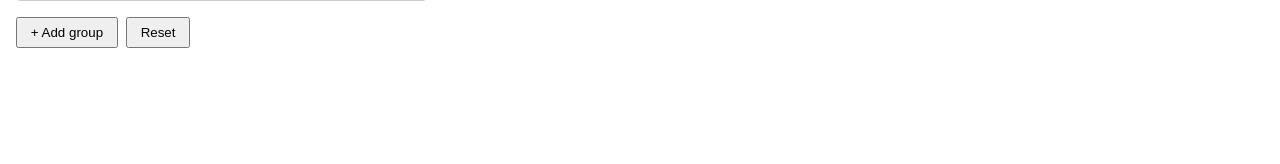
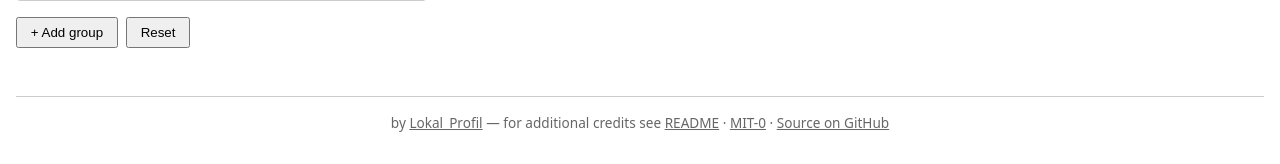
Before and after one commit to lokal-profil/mapcolouriser, a Flask app: page / in a window 1280 px wide. Shown: the part 770-934 px from the top of the page. Before the commit the page ends 818 px from the top, so only its background shows below. Run offline with Flask 3, Linux system fonts and the light colour scheme.

Commit message:
Add a page footer with author, credits, license, and repo links

```diff
--- a/app/templates/base.html
+++ b/app/templates/base.html
@@ -34,6 +34,14 @@
         {% block header_actions %}{% endblock %}
     </header>
     {% block content %}{% endblock %}
+    <footer class="page-footer">
+        by <a href="https://commons.wikimedia.org/wiki/User:Lokal_Profil">Lokal_Profil</a>
+        — for additional credits see <a href="https://github.com/lokal-profil/mapcolouriser#credits">README</a>
+        ·
+        <a href="https://github.com/lokal-profil/mapcolouriser/blob/main/LICENSE">MIT-0</a>
+        ·
+        <a href="https://github.com/lokal-profil/mapcolouriser">Source on GitHub</a>
+    </footer>
     {% block scripts %}{% endblock %}
 </body>
 </html>
--- a/static/main.css
+++ b/static/main.css
@@ -135,3 +135,13 @@ html:not(.live-preview) #map-preview,
 html:not(.live-preview) #legend-box,
 html:not(.live-preview) .js-live { display: none; }
 html.live-preview .js-fallback { display: none; }
+
+.page-footer {
+    margin-top: 3rem;
+    padding-top: 1rem;
+    border-top: 1px solid #ccc;
+    color: #666;
+    font-size: 0.85rem;
+    text-align: center;
+}
+.page-footer a { color: inherit; }
```
